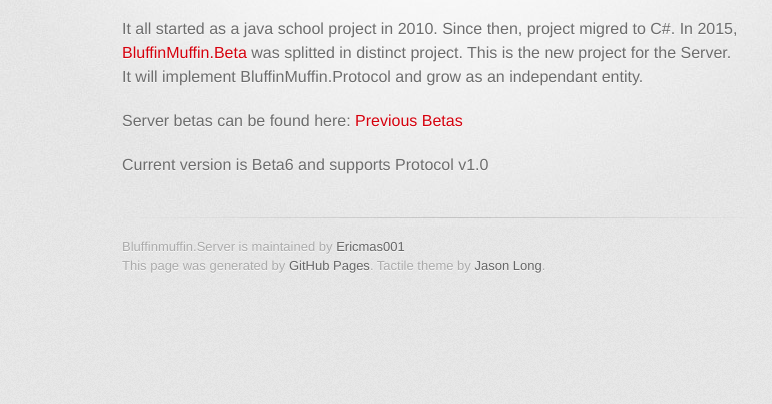
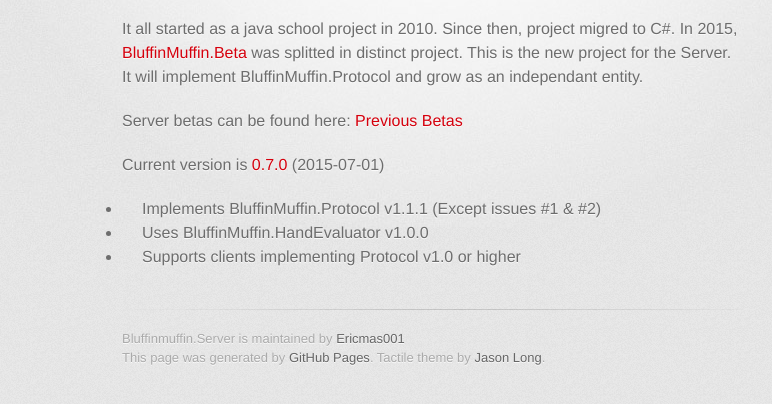
Before and after one commit to BluffinMuffin/Server, a plain HTML site: page index.html in a window 1280 px wide. Shown: the part 346-750 px from the top of the page, without its empty margins (208-980 px from the left). Drawn offline with Linux system fonts and the light colour scheme; a web font is replaced by a local one.

```diff
--- a/index.html
+++ b/index.html
@@ -38,9 +38,15 @@
 
 <p>It all started as a java school project in 2010. Since then, project migred to C#. In 2015, <a href="http://ericmas001.github.io/BluffinMuffin.Beta/">BluffinMuffin.Beta</a> was splitted in distinct project. This is the new project for the Server. It will implement BluffinMuffin.Protocol and grow as an independant entity.</p>
 
-<p>Server betas can be found here: <a href="https://github.com/Ericmas001/BluffinMuffin.Server/releases">Previous Betas</a></p>
+<p>Server betas can be found here: <a href="https://github.com/Ericmas001/BluffinMuffin.Server/releases/tag/v0.6-beta-6">Previous Betas</a></p>
 
-<p>Current version is Beta6 and supports Protocol v1.0</p>
+<p>Current version is <a href="https://github.com/Ericmas001/BluffinMuffin.Server/releases/tag/v0.7.0">0.7.0</a> (2015-07-01)</p>
+
+<ul>
+<li>Implements BluffinMuffin.Protocol v1.1.1 (Except issues #1 &amp; #2)</li>
+<li>Uses BluffinMuffin.HandEvaluator v1.0.0</li>
+<li>Supports clients implementing Protocol v1.0 or higher</li>
+</ul>
         </section>
 
         <footer>
--- a/params.json
+++ b/params.json
@@ -1 +1 @@
-{"name":"Bluffinmuffin.Server","tagline":"C# Server that implements BluffinMuffin,Protocol","body":"# BluffinMuffin.Server\r\nPoker Server that Implements [BluffinMuffin.Protocol](http://ericmas001.github.io/BluffinMuffin.Protocol/).\r\n\r\nIt all started as a java school project in 2010. Since then, project migred to C#. In 2015, [BluffinMuffin.Beta](http://ericmas001.github.io/BluffinMuffin.Beta/) was splitted in distinct project. This is the new project for the Server. It will implement BluffinMuffin.Protocol and grow as an independant entity.\r\n\r\nServer betas can be found here: [Previous Betas](https://github.com/Ericmas001/BluffinMuffin.Server/releases)\r\n\r\nCurrent version is Beta6 and supports Protocol v1.0\r\n","google":"","note":"Don't delete this file! It's used internally to help with page regeneration."}
+{"name":"Bluffinmuffin.Server","tagline":"C# Server that implements BluffinMuffin,Protocol","body":"# BluffinMuffin.Server\r\nPoker Server that Implements [BluffinMuffin.Protocol](http://ericmas001.github.io/BluffinMuffin.Protocol/).\r\n\r\nIt all started as a java school project in 2010. Since then, project migred to C#. In 2015, [BluffinMuffin.Beta](http://ericmas001.github.io/BluffinMuffin.Beta/) was splitted in distinct project. This is the new project for the Server. It will implement BluffinMuffin.Protocol and grow as an independant entity.\r\n\r\nServer betas can be found here: [Previous Betas](https://github.com/Ericmas001/BluffinMuffin.Server/releases/tag/v0.6-beta-6)\r\n\r\nCurrent version is [0.7.0](https://github.com/Ericmas001/BluffinMuffin.Server/releases/tag/v0.7.0) (2015-07-01)\r\n * Implements BluffinMuffin.Protocol v1.1.1 (Except issues #1 & #2)\r\n * Uses BluffinMuffin.HandEvaluator v1.0.0\r\n * Supports clients implementing Protocol v1.0 or higher\r\n","google":"","note":"Don't delete this file! It's used internally to help with page regeneration."}
```
